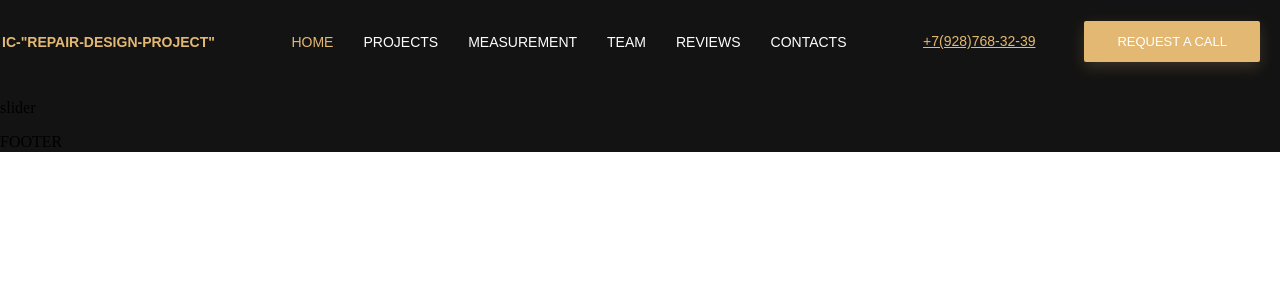
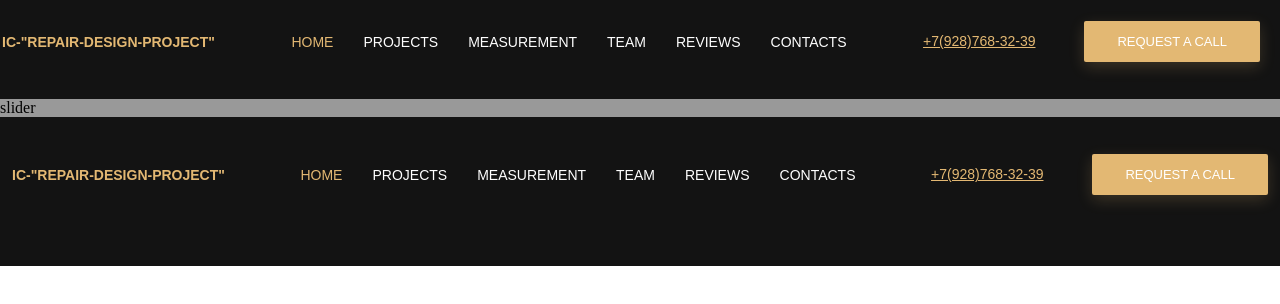
Before and after one commit to Nij4life/repair-design-project, a website: page index.html in a window 1280 px wide. Drawn offline with Linux system fonts and the light colour scheme.

Commit message:
feat: add footer

```diff
--- a/assets/scss/components/call/_call.scss
+++ b/assets/scss/components/call/_call.scss
@@ -7,9 +7,12 @@
   }
 
   &--button {
-    margin-right: 18px;
     padding: 13px 33px;
     font-size: 13px;
     line-height: 15px;
   }
+
+  header &--button {
+    margin-right: 18px;
+  }
 }
--- a/assets/scss/components/header/_header.scss
+++ b/assets/scss/components/header/_header.scss
@@ -9,8 +9,6 @@
   line-height: 16px;
   text-transform: uppercase;
 
-
-
   &--logo {
     font-weight: 700;
     color: #E3B873;
--- a/assets/scss/layout/_wrapper.scss
+++ b/assets/scss/layout/_wrapper.scss
@@ -16,6 +16,16 @@
     visibility: hidden;
   }
 
+  &--footer {
+    max-width: 1256px;
+    min-height: 133px;
+    margin: auto;
+  }
+
+  & main {
+    background: #999;
+  }
+
   @media screen and (max-width: 800px) {
     min-width: 300px;
   }
--- a/index.html
+++ b/index.html
@@ -32,8 +32,24 @@
     <main>
       <div><p>slider</p></div>
     </main>
-    <footer class="footer">
-      <p>FOOTER</p>
+    <footer class="wrapper--footer">
+        <div class="header">
+            <a class="header--logo" href="index.html">IC-"Repair-Design-Project"</a>
+            <nav>
+              <ul class="menu">
+                <li class="menu--item"><a class="menu--link-selected" href="index.html">home</a></li>
+                <li class="menu--item"><a class="menu--link" href="#">projects</a></li>
+                <li class="menu--item"><a class="menu--link" href="#">measurement </a></li>
+                <li class="menu--item"><a class="menu--link" href="#">team</a></li>
+                <li class="menu--item"><a class="menu--link" href="#">reviews</a></li>
+                <li class="menu--item"><a class="menu--link" href="#">contacts</a></li>
+              </ul>
+            </nav>
+            <div class="call">
+              <a class="call--link" href="tel:+79287683239">+7(928)768-32-39</a>
+              <button class="button call--button">Request a call</button>
+            </div>
+          </div>
     </footer>
   </div>
 </body>
```
Also changed, not shown: main.css, 1 other file.
